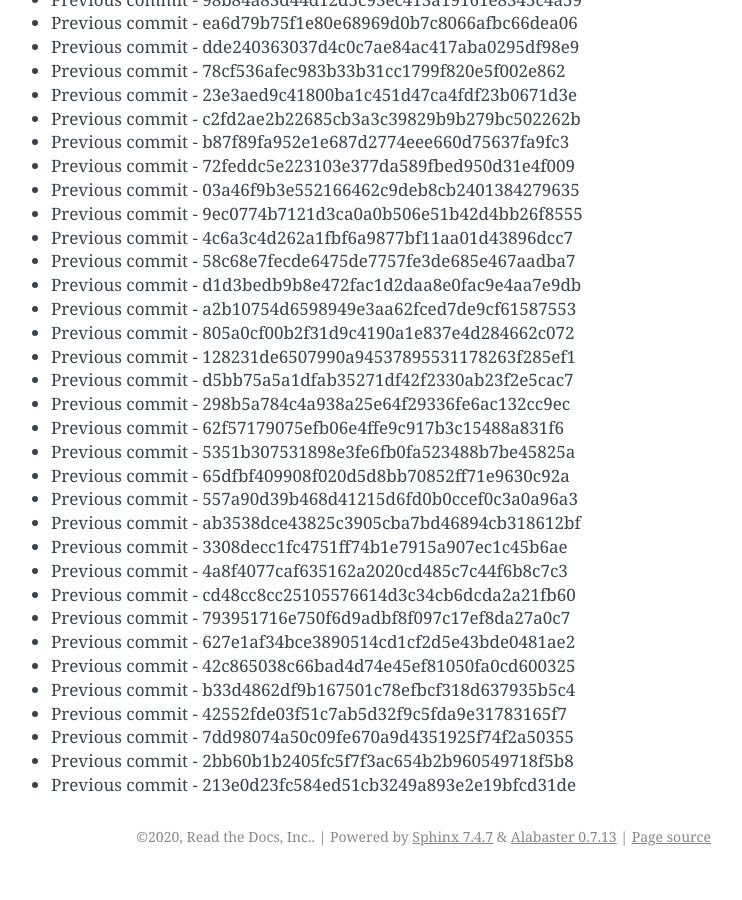
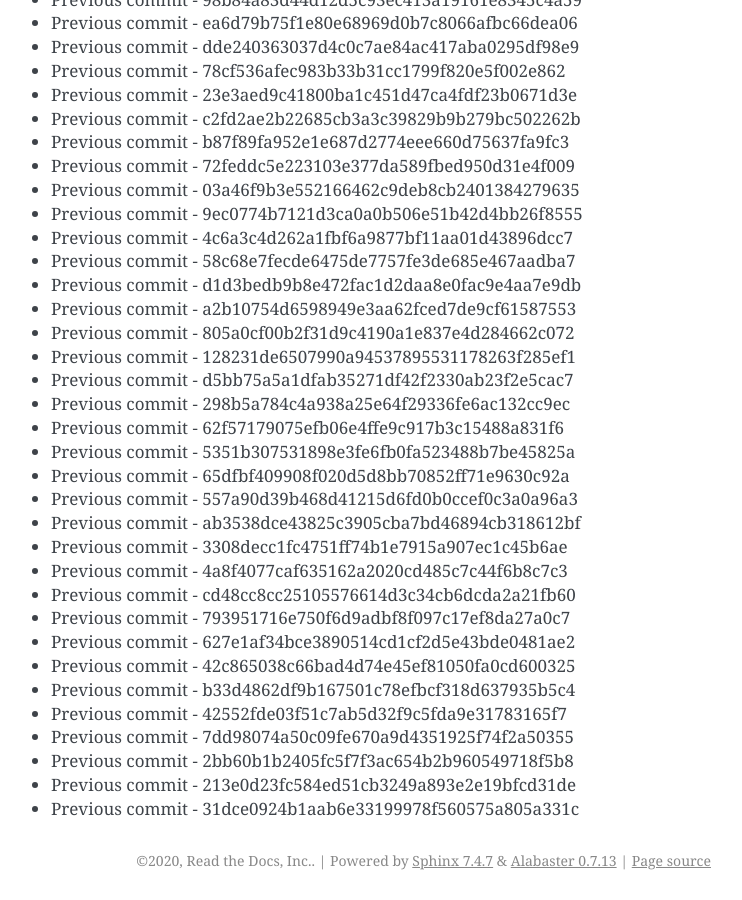
Before and after one commit to readthedocs/rtd-git-stresstest, a Sphinx documentation site: the page built from docs/updates.rst, in a window 1280 px wide and 900 px high, scrolled down 51486 px. Shown: the whole window, without its empty margins (399-1141 px from the left). Built offline with Sphinx 7.4.7, drawn with Linux system fonts in a browser that asks for light colours; before the commit the page ends 52362 px from its top, so only the background shows below that.

Commit message:
Generating commit from previous: 31dce0924b1aab6e33199978f560575a805a331c

```diff
--- a/docs/updates.rst
+++ b/docs/updates.rst
@@ -2195,3 +2195,4 @@ It can be tested for any performance characteristics.
 * Previous commit - 7dd98074a50c09fe670a9d4351925f74f2a50355
 * Previous commit - 2bb60b1b2405fc5f7f3ac654b2b960549718f5b8
 * Previous commit - 213e0d23fc584ed51cb3249a893e2e19bfcd31de
+* Previous commit - 31dce0924b1aab6e33199978f560575a805a331c
```
